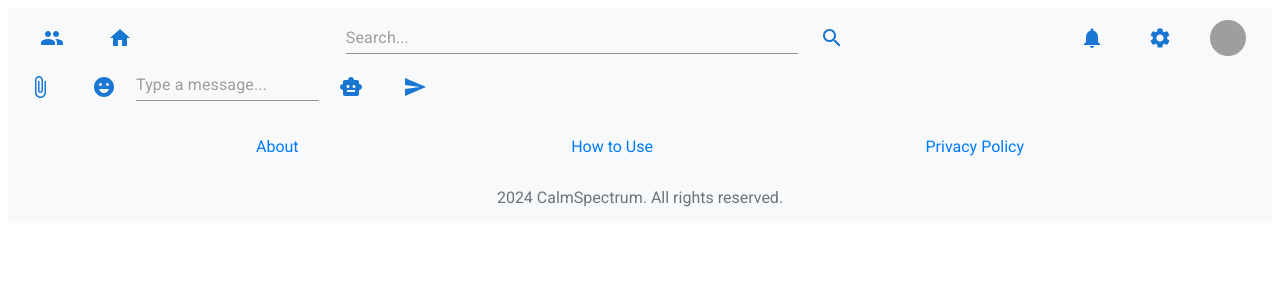
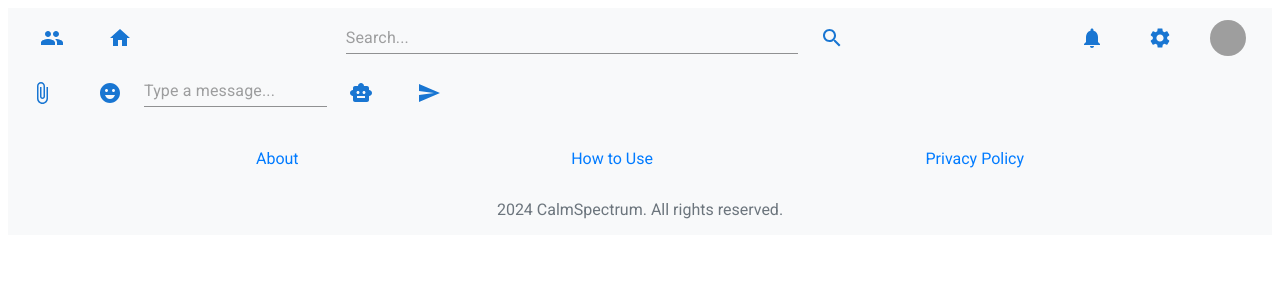
Before and after one commit to neuropython/SoftwareEngineeringFrontend, a React (Vite) app in the folder Frontend/: page / in a window 1280 px wide. Shown: the top 300 px of the page. Built offline with nearby package versions, Linux system fonts and the light colour scheme; grey boxes are pictures that could not be loaded.

Commit message:
Change appearance of icon buttons

```diff
--- a/Frontend/src/components/ChatFooter.tsx
+++ b/Frontend/src/components/ChatFooter.tsx
@@ -15,7 +15,7 @@ interface ChatMessageButtonProps {
 const ChatMessageButton: React.FC<ChatMessageButtonProps> = ({ icon, onClick }) => {
     return (
         <Button
-            className="chat-message-button"
+            id="chat-message-button"
             onClick={onClick}
         >
             {icon}
--- a/Frontend/src/styles/Chat.css
+++ b/Frontend/src/styles/Chat.css
@@ -0,0 +1,8 @@
+#chat-message-button {
+    margin: 0 10px;
+    width: 48px;
+    height: 48px;
+    border-radius: 50%;
+    overflow: hidden;
+    min-width: 0;
+}
```
